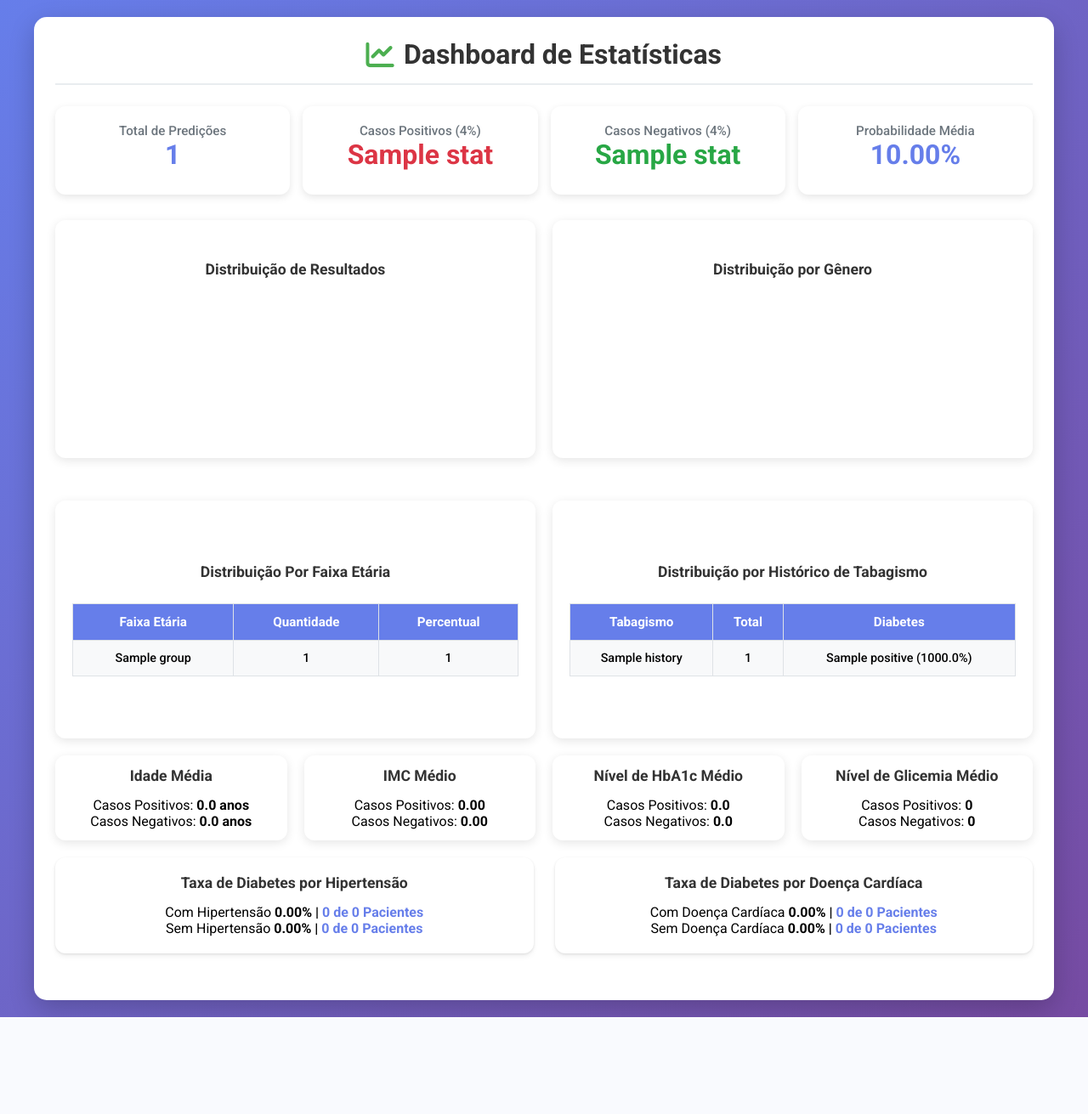
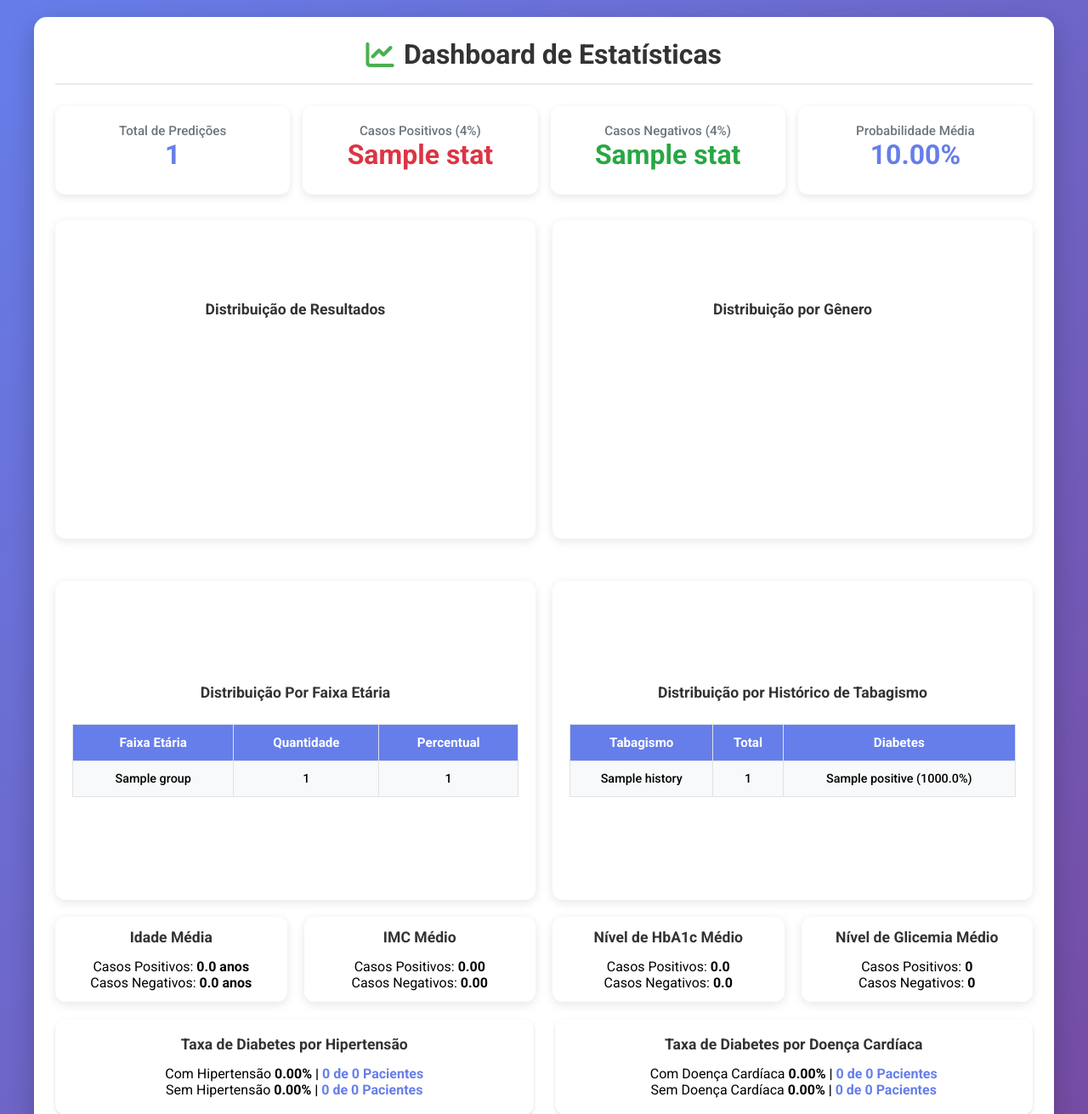
Before and after one commit to Prog-LucasAlves/ML_Cla_Flask, a Flask app: template templates/dashboard.html in a window 1280 px wide. Shown: the top 1311 px of the page at 85% size. Before the commit the page ends 1197 px from the top, so only its background shows below. Run offline with Flask 3, Linux system fonts and the light colour scheme; the template is opened without the code that fills it: most values are stand-ins (such as "Sample title", 1, 10 or a date in 2020); a map, chart or similar area stays blank; parts of the project's set-up code (start-up, migrations or seed data) failed here and were passed over; some libraries are stand-ins or nearby versions.

Commit message:
add styles.css

```diff
--- a/static/dash.css
+++ b/static/dash.css
@@ -98,7 +98,7 @@ padding: 20px;
 border-radius: 12px;
 box-shadow: 0 3px 12px rgba(0, 0, 0, 0.1);
 margin-bottom: 20px;
-height: 280px; /* Tamanho reduzido */
+height: 375px; /* Tamanho reduzido */
 display: flex;
 flex-direction: column;
 align-items: center;
```
